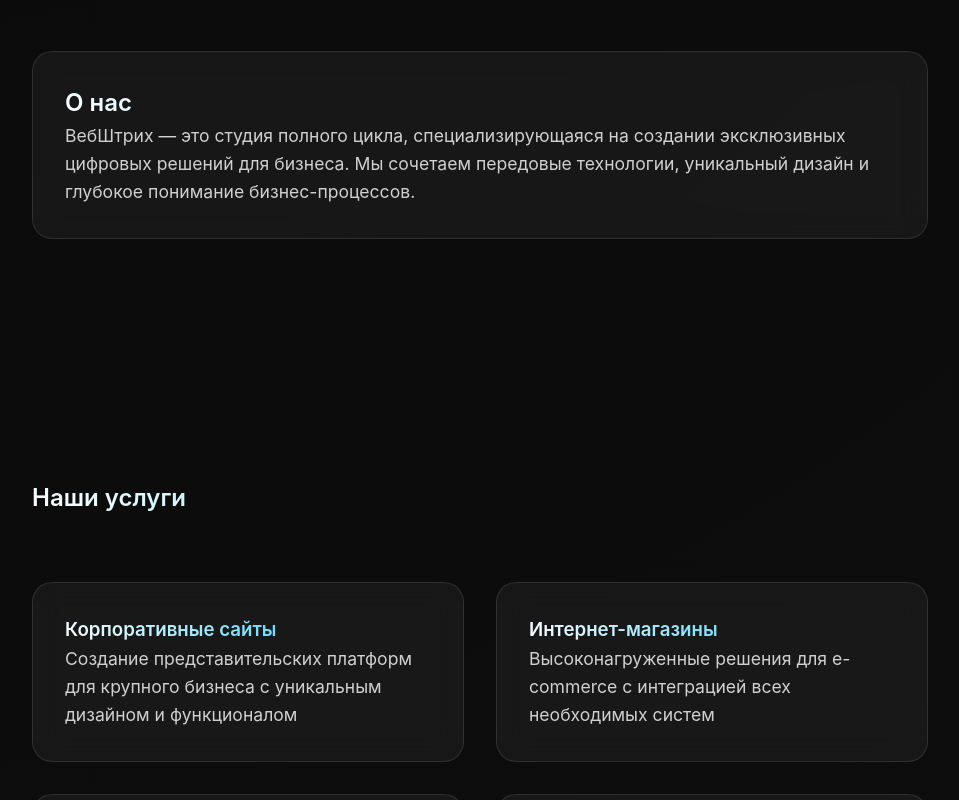
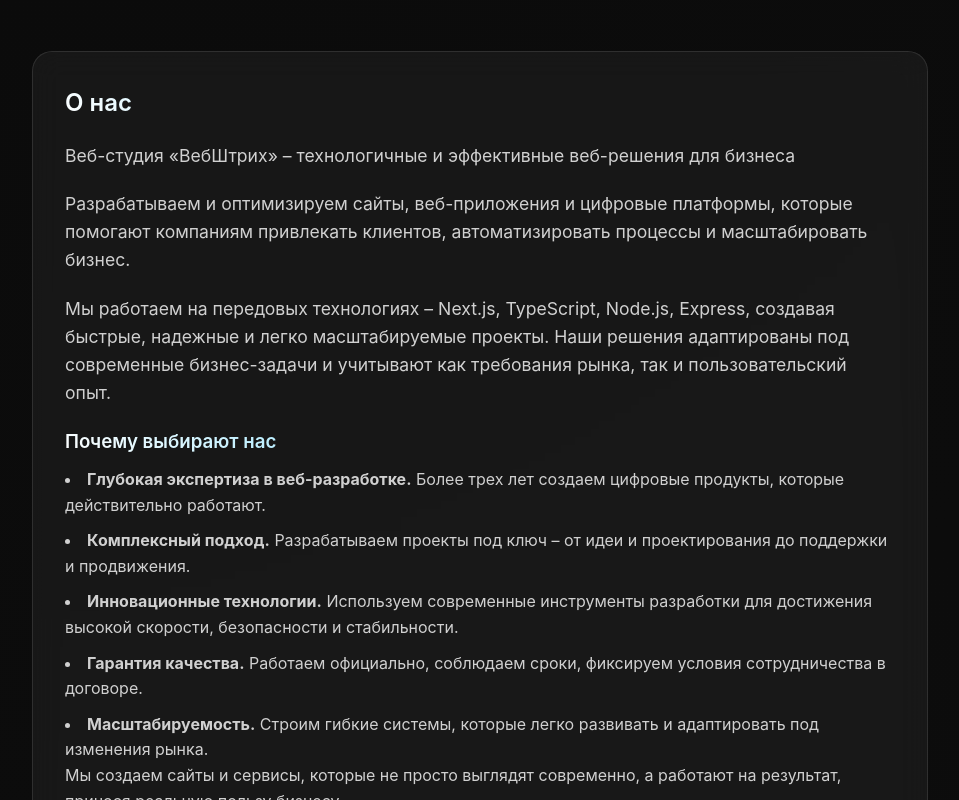
Before and after one commit to Dveyn/web_stroke, a Next.js app: page / in a window 1280 px wide. Shown: the part 960-1760 px from the top of the page, without its empty margins (160-1119 px from the left). Built offline with nearby package versions, Linux system fonts and the light colour scheme.

Commit message:
Дополнил описание компании

```diff
--- a/src/components/sections/AboutSection.js
+++ b/src/components/sections/AboutSection.js
@@ -7,12 +7,28 @@
       <GlassCard data-aos="fade-up">
         <h2>О нас</h2>
         <p>
-          ВебШтрих — это студия полного цикла, специализирующаяся на создании эксклюзивных цифровых решений для
-          бизнеса. Мы сочетаем передовые технологии, уникальный дизайн и глубокое понимание
-          бизнес-процессов.
+          Веб-студия «ВебШтрих» – технологичные и эффективные веб-решения для бизнеса
         </p>
+        <p>
+          Разрабатываем и оптимизируем сайты, веб-приложения и цифровые платформы, которые помогают компаниям привлекать клиентов, автоматизировать процессы и масштабировать бизнес.
+        </p>
+        <p>
+          Мы работаем на передовых технологиях – Next.js, TypeScript, Node.js, Express, создавая быстрые, надежные и легко масштабируемые проекты. Наши решения адаптированы под современные бизнес-задачи и учитывают как требования рынка, так и пользовательский опыт.
+        </p>
+
+        <h3 className='h2_section'>Почему выбирают нас</h3>
+
+        <ul>
+          <li><strong>Глубокая экспертиза в веб-разработке.</strong> Более трех лет создаем цифровые продукты, которые действительно работают.</li>
+          <li><strong>Комплексный подход.</strong> Разрабатываем проекты под ключ – от идеи и проектирования до поддержки и продвижения.</li>
+          <li><strong>Инновационные технологии.</strong> Используем современные инструменты разработки для достижения высокой скорости, безопасности и стабильности.</li>
+          <li><strong>Гарантия качества.</strong> Работаем официально, соблюдаем сроки, фиксируем условия сотрудничества в договоре.</li>
+          <li><strong>Масштабируемость.</strong> Строим гибкие системы, которые легко развивать и адаптировать под изменения рынка.</li>
+        </ul>
+        Мы создаем сайты и сервисы, которые не просто выглядят современно, а работают на результат, принося реальную пользу бизнесу.
+
       </GlassCard>
-    </section>
+    </section >
   );
 };
 
--- a/src/styles/globals.css
+++ b/src/styles/globals.css
@@ -126,6 +126,14 @@
   cursor: not-allowed;
 }
 
+#about p {
+  margin: 20px 0;
+}
+
+#about li {
+  list-style: inside;
+  margin-top: 10px;
+}
 /* Адаптивность */
 @media (max-width: 768px) {
   .section {
```
